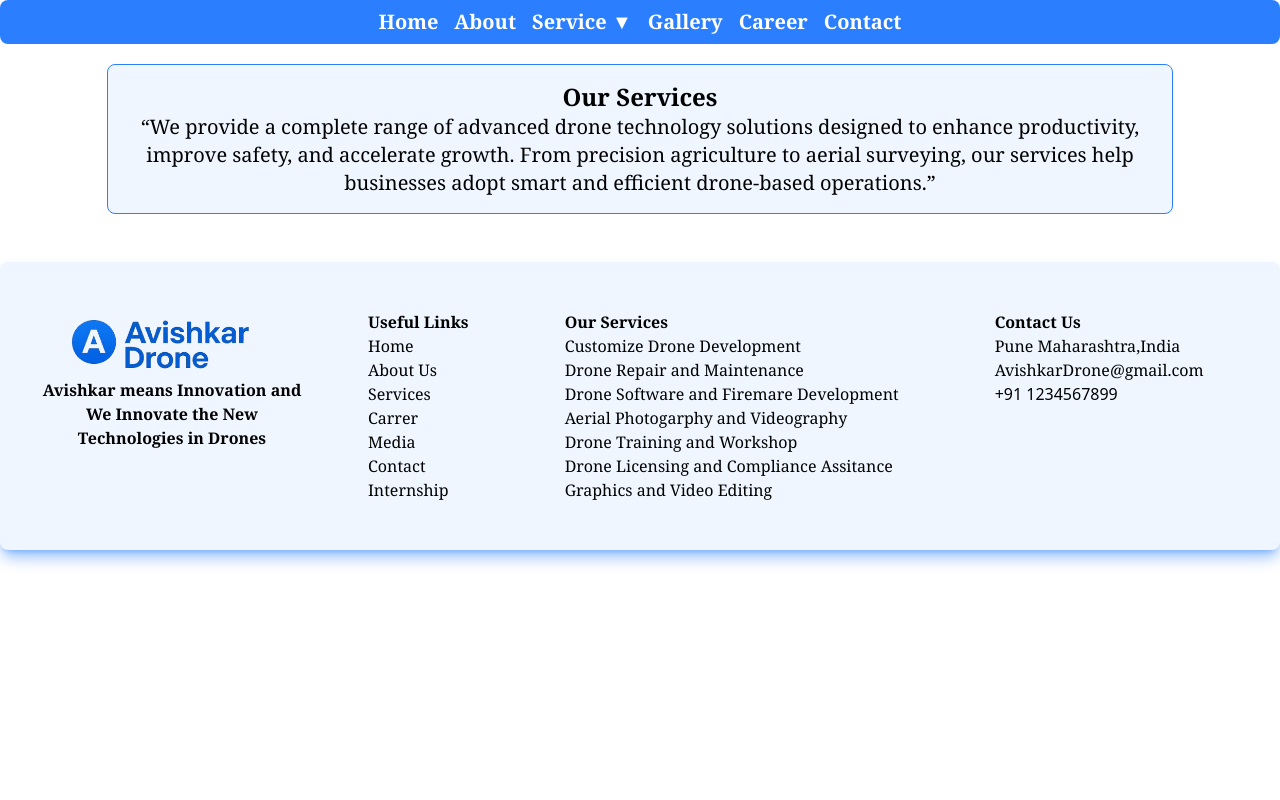
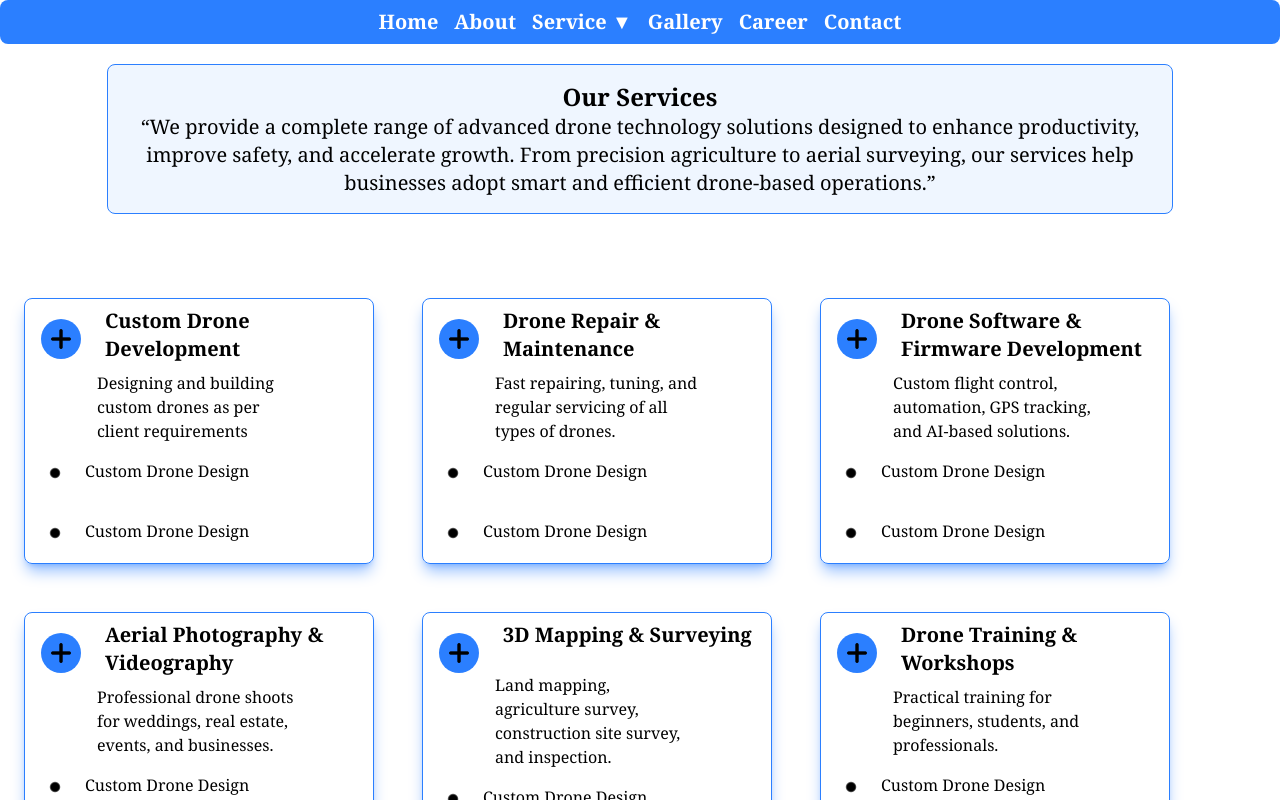
Before and after one commit to KrushnaBarhate03/React-Project, a React (Vite) app: page /service in a window 1280 px wide. Shown: the top 800 px of the page. Built offline with nearby package versions, Linux system fonts and the light colour scheme.

Commit message:
servicess

```diff
--- a/src/views/Services.jsx
+++ b/src/views/Services.jsx
@@ -1,10 +1,15 @@
 import React from 'react'
-
+import Ourservices from '../components/Ourservices.jsx'
 function Services() {
   return (
+    <div>
      <div className='bg-blue-50 border border-blue-500 rounded-lg mt-5 p-4 w-5/6 mx-auto'>
         <h2 className="text-center font-serif font-bold text-2xl">Our Services</h2>
         <h3 className="text-center font-serif text-xl">“We provide a complete range of advanced drone technology solutions designed to enhance productivity, improve safety, and accelerate growth. From precision agriculture to aerial surveying, our services help businesses adopt smart and efficient drone-based operations.”</h3>
+      </div>
+      <div className="flex flex-row flex-wrap mt-15">
+    <Ourservices/>
+      </div>
       </div>
   )
 }
```
